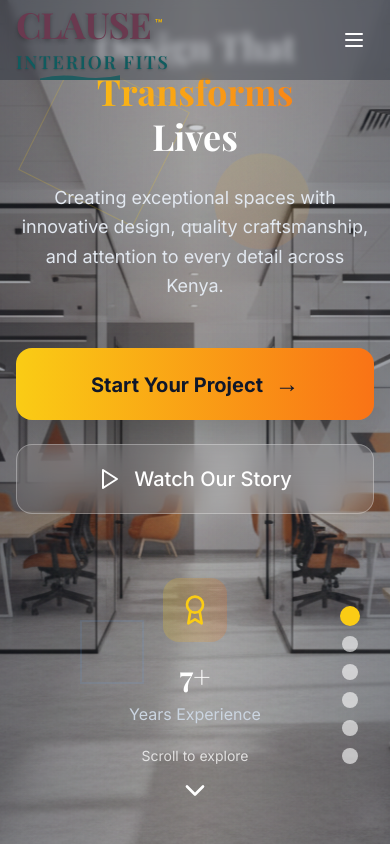
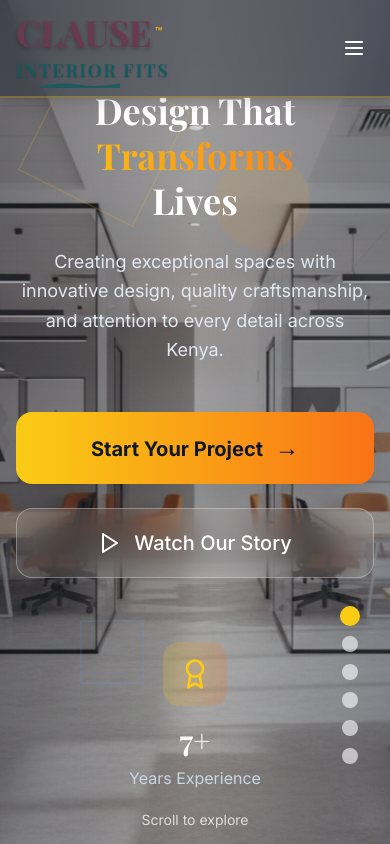
Before and after one commit to kevwasonga/K_Builders, a React (Vite) app: page / in a window 390 px wide. Shown: the top 844 px of the page. Built offline with nearby package versions, Linux system fonts and the light colour scheme.

Commit message:
Add spacing between header and hero text

```diff
--- a/src/App.tsx
+++ b/src/App.tsx
@@ -47,10 +47,10 @@ function App() {
       <nav className={`fixed top-0 left-0 right-0 z-50 transition-all duration-700 ease-out ${
         isScrolled
           ? 'bg-white/90 backdrop-blur-lg shadow-2xl border-b border-slate-200/50 transform translate-y-0'
-          : 'bg-slate-900/30 backdrop-blur-sm transform translate-y-0'
+          : 'bg-slate-900/40 backdrop-blur-md border-b-2 border-yellow-400/30 shadow-lg transform translate-y-0'
       }`}>
         <div className="max-w-7xl mx-auto px-4 sm:px-6 lg:px-8">
-          <div className="flex justify-between items-center h-20">
+          <div className="flex justify-between items-center h-24 sm:h-28">
             {/* Designer Logo */}
             <div
               className="flex items-center group cursor-pointer"
--- a/src/components/Hero.tsx
+++ b/src/components/Hero.tsx
@@ -77,7 +77,7 @@ function Hero() {
       <div className="relative h-full flex items-center justify-center z-10">
         <div className="max-w-6xl mx-auto px-4 sm:px-6 lg:px-8">
           <div className="text-center">
-            <div className={`transform transition-all duration-1000 ${isVisible ? 'translate-y-0 opacity-100' : 'translate-y-10 opacity-0'}`}>
+            <div className={`transform transition-all duration-1000 mt-32 sm:mt-36 ${isVisible ? 'translate-y-0 opacity-100' : 'translate-y-10 opacity-0'}`}>
 
               <h1 className="text-4xl sm:text-6xl md:text-7xl lg:text-8xl font-display font-bold text-white mb-6 sm:mb-8 leading-tight">
                 Design That
```
